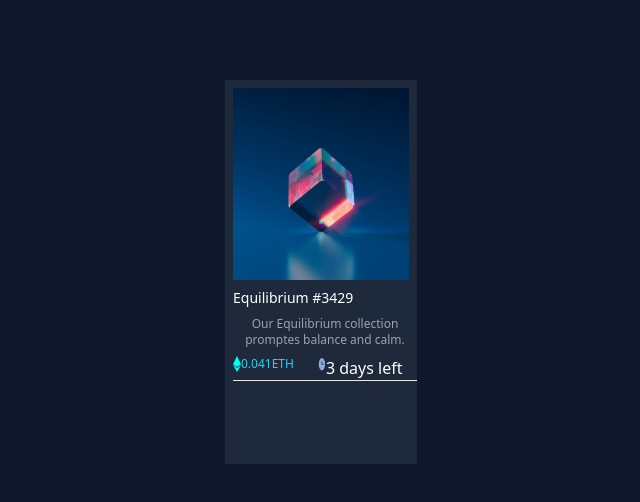
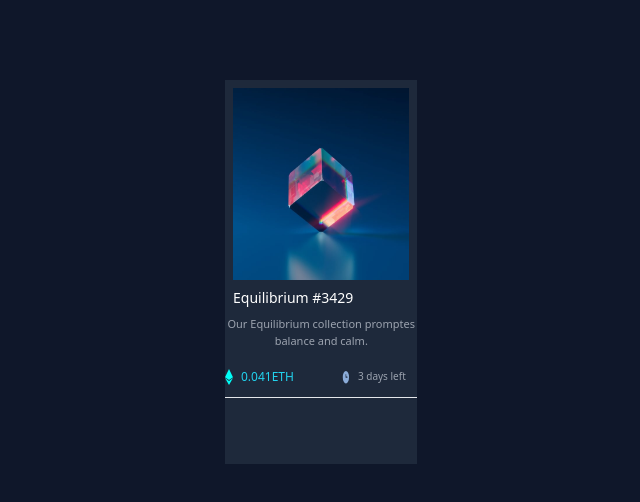
Before and after one commit to kunwarabhi7/challenge-3, a website: page index.html in a window 1280 px wide. Shown: the whole page, without its empty margins (319-959 px from the left). Drawn offline with Linux system fonts and the light colour scheme; files whose address does not match are found by name.

Commit message:
fix second svg icon

```diff
--- a/index.html
+++ b/index.html
@@ -13,17 +13,17 @@
         <div class="p-2 ">
             <img src="./images//image-equilibrium.jpg" class="w-44 h-48" alt="image">
         </div>
-        <div class="ml-2">
-            <p class="text-left text-sm">Equilibrium #3429 </p>
-            <p class="text-xs text-gray-400 py-2">Our Equilibrium collection promptes balance and calm.</p>
-            <div class="flex ">
+        <div class="">
+            <p class="ml-2 text-left text-sm">Equilibrium #3429 </p>
+            <p class="text-[11px] ml-[0.5px] text-gray-400 py-2">Our Equilibrium collection promptes balance and calm.</p>
+            <div class="flex my-3 ">
                 <div class=" flex">
                     <img src="./images/icon-ethereum.svg" class="w-2 h-4" alt="logo">
-                    <h6 class="text-xs text-cyan-400 mr-6">0.041ETH</h6>
+                    <h6 class="text-xs ml-2 text-cyan-400 mr-12">0.041ETH</h6>
                 </div>
                 <div class="flex ">
                     <img src="./images/icon-clock.svg" class="w-2 h-4" alt="clock">
-                    <h6 text-xs>3 days left</h6>
+                    <h6 class="text-[10px] ml-2 text-gray-400">3 days left</h6>
 
                 </div>
             </div>
```
Also changed, not shown: css/style.css.
